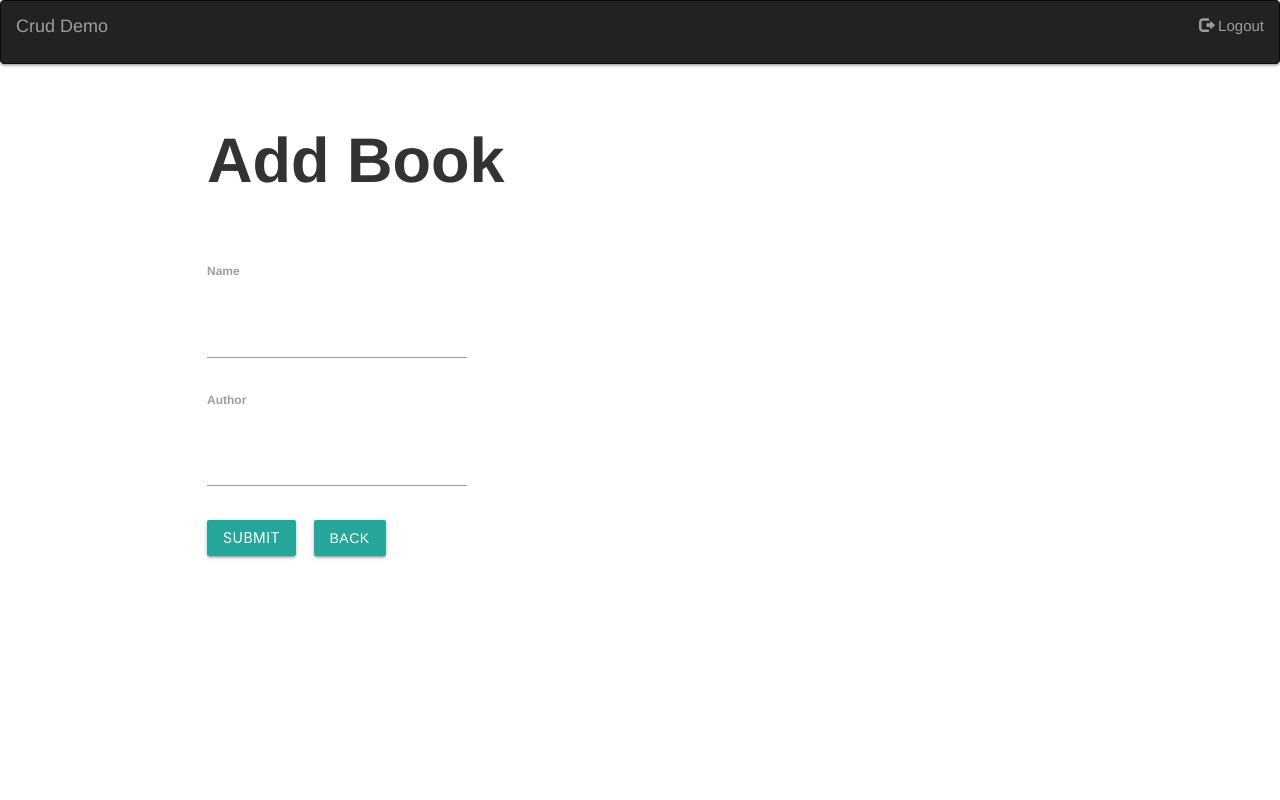
After one commit to ajaysudhakaranarse/python_learning, a Django app: page /crud_demo/user/1/book_add in a window 1280 px wide. The commit adds this page. Run offline with Django 3.2, Linux system fonts and the light colour scheme; a user stored in the database is signed in; some libraries are stand-ins or nearby versions.

Commit message:
CRUD operation

```diff
--- a/crud_demo/static/css/book/index.css
+++ b/crud_demo/static/css/book/index.css
@@ -1,5 +1,5 @@
 .add_book{
-  color: black;
+  color: #333;
 }
 
 .lable_name{
--- /dev/null
+++ b/crud_demo/templates/crud_demo/book/create.html
@@ -0,0 +1,25 @@
+{% load static %}
+<html>
+  <head>
+    <link rel="stylesheet" href="{% static 'css/book/create.css' %}">
+    <link rel="stylesheet" href="https://maxcdn.bootstrapcdn.com/bootstrap/3.4.1/css/bootstrap.min.css">
+    <script src="https://ajax.googleapis.com/ajax/libs/jquery/3.5.1/jquery.min.js"></script>
+    <script src="https://maxcdn.bootstrapcdn.com/bootstrap/3.4.1/js/bootstrap.min.js"></script>
+    <link rel="stylesheet" href="https://cdnjs.cloudflare.com/ajax/libs/materialize/1.0.0/css/materialize.min.css">
+    <script src="https://cdnjs.cloudflare.com/ajax/libs/materialize/1.0.0/js/materialize.min.js"></script>
+  </head>
+  <body>
+    {%include 'crud_demo/book/header.html'%}
+    <div class="container">
+      <h1><b> Add Book </b><h1>
+      <form action="{%url 'crud_demo:book_add' user_id%}" method="POST">{% csrf_token %}
+        <label>Name</label>
+        <input type="text" class="form-control" name="book_name" required=true style="width:30%">
+        <label>Author</label>
+        <input type="text" class="form-control" name="author_name" style="width:30%">
+        <button type="submit" class="btn btn-success" style="margin-top:10px">Submit</button>
+        <a href="{%url 'crud_demo:books_list' user_id%}" class="btn btn-info" style="margin-top:10px">Back</a>
+      </form>
+    </div>
+  </body>
+</html>
--- /dev/null
+++ b/crud_demo/templates/crud_demo/book/header.html
@@ -0,0 +1,10 @@
+<nav class="navbar navbar-inverse">
+  <div class="container-fluid">
+    <div class="navbar-header">
+      <a class="navbar-brand" href="#">Crud Demo</a>
+    </div>
+    <ul class="nav navbar-nav navbar-right">
+      <li><a href="{%url 'crud_demo:user_logout'%}"><span class="glyphicon glyphicon-log-out"></span> Logout</a></li>
+    </ul>
+  </div>
+</nav>
--- a/crud_demo/urls.py
+++ b/crud_demo/urls.py
@@ -3,5 +3,9 @@ from . import views
 
 urlpatterns = [
     path("user/login", views.user_login, name="user_login"),
-    path("user/<int:user_id>/books", views.books_list, name="books_list")
+    path("user/logout", views.user_logout, name="user_logout"),
+    path("user/<int:user_id>/books", views.books_list, name="books_list"),
+    path("user/<int:user_id>/book_add", views.book_add, name="book_add"),
+    path("user/<int:user_id>/book/edit/<int:book_id>", views.book_edit, name="book_edit"),
+    path("user/<int:user_id>/book/delete/<int:book_id>", views.book_remove, name="book_remove")
 ]
--- a/crud_demo/views.py
+++ b/crud_demo/views.py
@@ -3,26 +3,74 @@ from django.http import HttpResponse, HttpResponseRedirect
 from django.template import loader
 from django.contrib import messages
 from django.contrib.auth import authenticate, login, logout
+from django.contrib.auth.decorators import login_required
 from .models import Book
+from django.urls import reverse
 # Create your views here.
 def user_login(request):
     if request.method == 'POST':
         username = request.POST.get('username')
         password = request.POST.get('password')
-        user = authenticate(username=username, password=password)
+        user = authenticate(username = username, password = password)
         if user:
             if user.is_active:
                 login(request, user)
-                messages.success(request, "login successfully!")
+                messages.success(request, "login successfully...!")
                 return HttpResponseRedirect('%d/books'%user.id)
         else:
-            return HttpResponse("Invalid login details given")
+            messages.error(request, "Invalid username/password")
+            return render(request, "crud_demo/user/login.html")
     else:
         return render(request, "crud_demo/user/login.html")
 
+def user_logout(request):
+    logout(request)
+    messages.success(request, "logout successfully...!")
+    return HttpResponseRedirect(reverse("crud_demo:user_login"))
+
+@login_required(login_url = "crud_demo:user_login")
 def books_list(request, user_id):
-    books = Book.objects.filter(user_id=user_id)
+    books = Book.objects.filter(user_id = user_id)
     context = {
-        "books": books
+        "books": books,
+        "user_id": user_id
     }
     return render(request, "crud_demo/book/index.html", context)
+
+@login_required(login_url = "crud_demo:user_login")
+def book_add(request, user_id):
+    context = {
+        "user_id": user_id
+    }
+    if request.method == 'POST':
+        book_name   = request.POST.get("book_name")
+        author_name = request.POST.get("author_name")
+        book = Book(name = book_name, author = author_name, user_id = user_id)
+        book.save()
+        messages.success(request, "Book created successfully...!")
+        return HttpResponseRedirect(reverse("crud_demo:books_list", args = (user_id,)))
+    else:
+        return render(request, "crud_demo/book/create.html", context)
+
+@login_required(login_url = "crud_demo:user_login")
+def book_edit(request, user_id, book_id):
+    book = load_book(user_id, book_id)
+    context = {"book": book, "user_id": user_id}
+    if request.method == 'POST':
+        book.name   = request.POST.get("book_name")
+        book.author = request.POST.get("author_name")
+        book.save()
+        messages.success(request, "Book updated successfully...!")
+        return HttpResponseRedirect(reverse("crud_demo:books_list", args = (user_id,)))
+    else:
+        return render(request, "crud_demo/book/edit.html", context)
+
+@login_required(login_url = "crud_demo:user_login")
+def book_remove(request, user_id, book_id):
+    book = load_book(user_id, book_id)
+    book.delete()
+    messages.success(request, "Book deleted successfully...!")
+    return HttpResponseRedirect(reverse("crud_demo:books_list", args = (user_id,)))
+
+def load_book(user_id, book_id):
+    return Book.objects.filter(user_id = user_id, id = book_id).first()
```
Also changed, not shown: crud_demo/templates/crud_demo/book/edit.html (added, +23 -0 lines), crud_demo/templates/crud_demo/book/index.html (+25 -35 lines), crud_demo/templates/crud_demo/user/login.html (+14 -1 lines), db.sqlite3.
